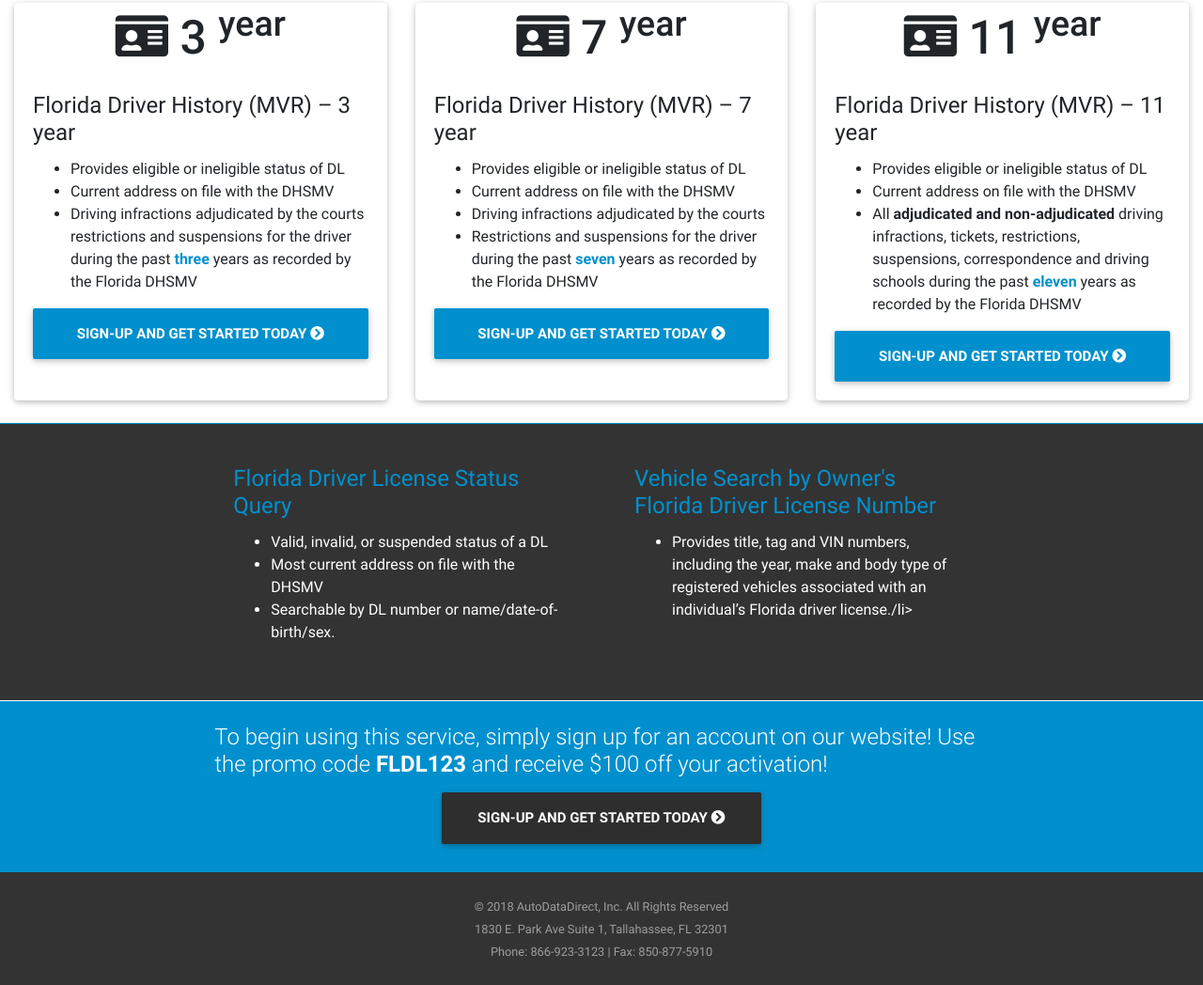
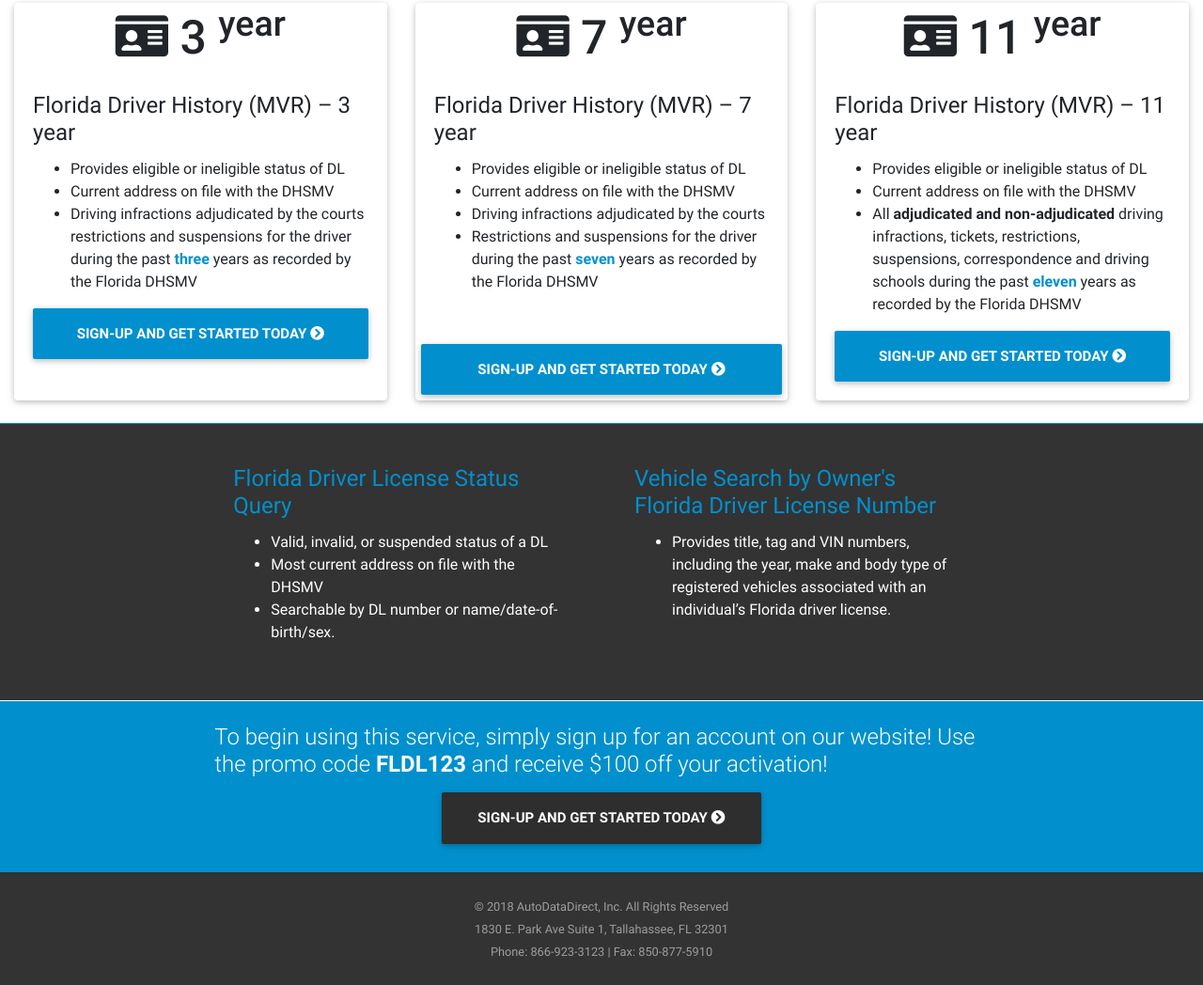
Before and after one commit to chauger/FloridaDL, a website: page src/index.html in a window 1280 px wide. Shown: the part 1170-2218 px from the top of the page at 94% size. Drawn offline with Linux system fonts and the light colour scheme.

Commit message:
fixed li

```diff
--- a/src/index.html
+++ b/src/index.html
@@ -92,10 +92,10 @@
                 <li>Restrictions and suspensions for the driver during the past
                   <span class="text-primary font-weight-bold">seven</span> years as recorded by the Florida DHSMV</li>
               </ul>
-              <a href="#" class="btn btn-block btn-blue btn-lg font-weight-bold animated fadeInUp wow" data-wow-delay="0.25s">Sign-up and Get Started Today
-                <i class="fas fa-chevron-circle-right"></i>
-              </a>
             </div>
+                <a href="#" class="btn btn-blue btn-lg font-weight-bold animated fadeInUp wow" data-wow-delay="0.25s">Sign-up and Get Started Today
+                  <i class="fas fa-chevron-circle-right"></i>
+                </a>
           </div>
           <!-- Card -->
           <div class="card mb-4">
@@ -149,7 +149,7 @@
               <!--Text-->
               <ul>
                 <li>Provides title, tag and VIN numbers, including the year, make and body type of registered vehicles associated
-                  with an individual’s Florida driver license./li>
+                  with an individual’s Florida driver license.</li>
               </ul>
             </div>
           </div>
```
